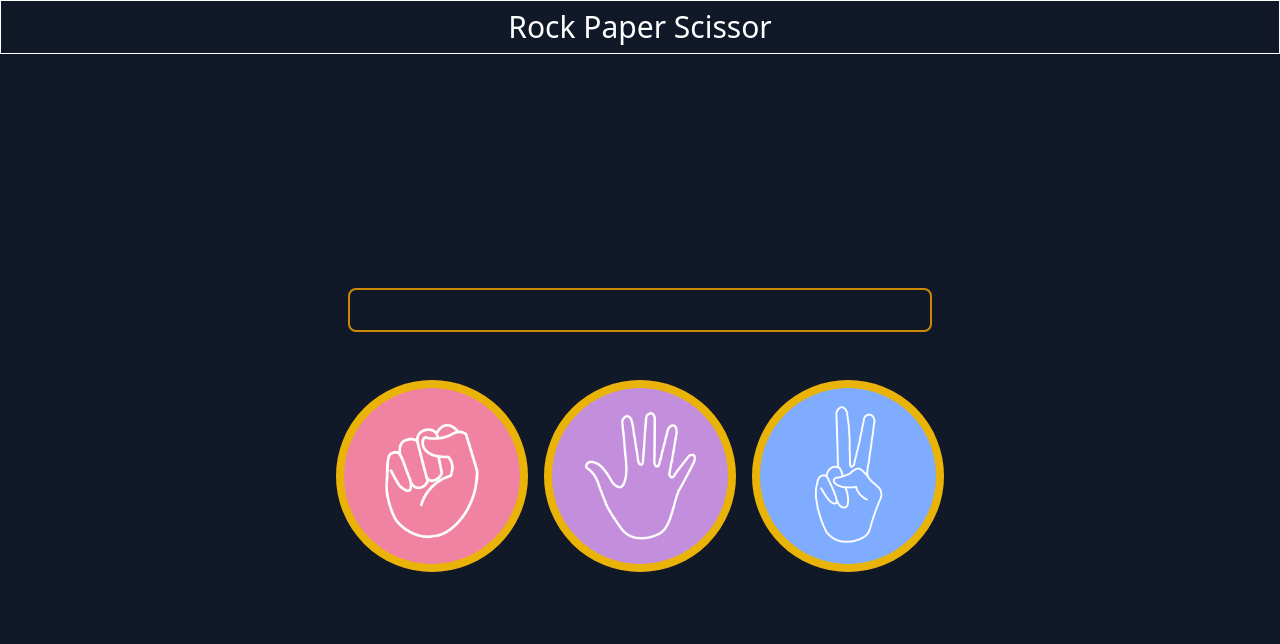
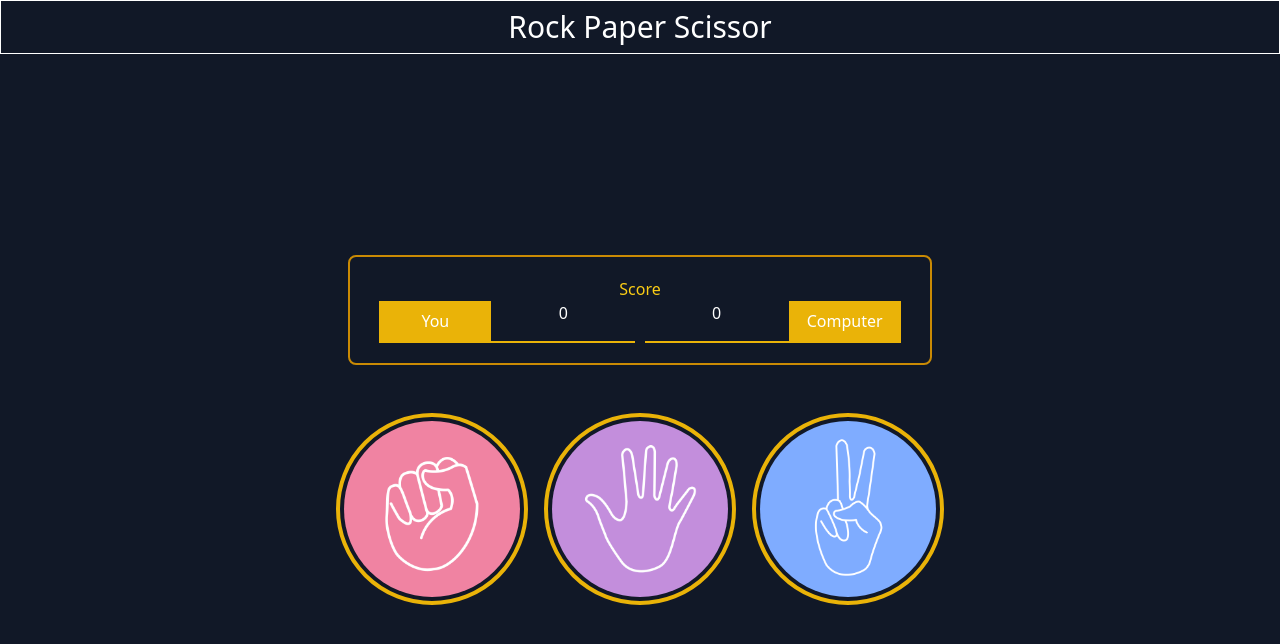
Before and after one commit to jacksonpais/web-games, a React (Vite) app: page /rock-paper-scissor in a window 1280 px wide. Shown: the top 644 px of the page. Built offline with nearby package versions, Linux system fonts and the light colour scheme.

Commit message:
score functionality to rock paper scissor

```diff
--- a/src/Container/Rock-Paper-Scissor/Board.tsx
+++ b/src/Container/Rock-Paper-Scissor/Board.tsx
@@ -1,20 +1,33 @@
 import { useState } from "react";
 import Circle from "./Circle";
 
+interface ScoreBoard {
+  myScore: number;
+  computerScore: number;
+}
+
+const defaultScoreBoardProps = {
+  myScore: 0,
+  computerScore: 0,
+};
+
 const Board = () => {
-  const [selectedItemId, setSelectedItemId] = useState("");
-  const [computerSelectedItemId, setComputerSelectedItemId] = useState("");
-  const [result, setResult] = useState("");
+  const [selectedItemId, setSelectedItemId] = useState<null | number>(null);
+  const [computerSelectedItemId, setComputerSelectedItemId] = useState<
+    null | number
+  >(null);
+  const [result, setResult] = useState<null | string>(null);
+  const [score, setScore] = useState<ScoreBoard>(defaultScoreBoardProps);
 
   const getRandomNumber = (minNumber: number, maxNumber: number): number => {
     return Math.floor(Math.random() * (maxNumber - minNumber + 1) + minNumber);
   };
 
-  const getComputerSelectedItemId = () => {
+  const getComputerSelectedItemId = (): number => {
     return getRandomNumber(0, 2);
   };
 
-  const getSelectedItemFromId = (id: number) => {
+  const getSelectedItemFromId = (id: number): string => {
     const obj: any = {
       0: "rock",
       1: "paper",
@@ -24,9 +37,9 @@ const Board = () => {
   };
 
   const handleClick = (id: number) => {
-    setSelectedItemId(id.toString());
+    setSelectedItemId(id);
     let compSelcted = getComputerSelectedItemId();
-    setComputerSelectedItemId(compSelcted.toString());
+    setComputerSelectedItemId(compSelcted);
     const gameLogic = [
       ["X", "0", "1"],
       ["1", "X", "0"],
@@ -36,44 +49,79 @@ const Board = () => {
     if (resultId === "X") {
       setResult("No one");
     } else {
+      let gameScore: ScoreBoard = { ...score };
+      gameScore.myScore =
+        resultId === "1" ? (gameScore.myScore += 10) : (gameScore.myScore += 0);
+      gameScore.computerScore =
+        resultId === "0"
+          ? (gameScore.computerScore += 10)
+          : (gameScore.computerScore += 0);
+      setScore(gameScore);
       setResult(resultId === "0" ? "Computer" : "You");
     }
   };
 
   const handleResetClick = () => {
-    setComputerSelectedItemId("");
-    setResult("");
-    setSelectedItemId("");
+    setComputerSelectedItemId(null);
+    setResult(null);
+    setSelectedItemId(null);
+    setScore(defaultScoreBoardProps);
   };
 
   return (
     <>
       <div>
         <div className="w-full mb-10">
-          <div className="border-2 border-yellow-600 rounded-lg p-5 text-yellow-400 text-center mx-5"></div>
+          <div className="border-2 border-yellow-600 rounded-lg p-5 text-yellow-400 text-center mx-5">
+            <p>Score</p>
+            <div className="flex flex-row justify-evenly">
+              <div className="w-64 border-b-2 border-yellow-500 text-white">
+                <span className="float-start p-2 bg-yellow-500 w-28">You</span>
+                {score.myScore}
+              </div>
+              <div className="w-64 border-b-2 border-yellow-500 text-white">
+                <span className="float-end  p-2 bg-yellow-500 w-28">
+                  Computer
+                </span>
+                {score.computerScore}
+              </div>
+            </div>
+          </div>
         </div>
         <div className="flex flex-row">
-          <Circle value="rock" handleClick={() => handleClick(0)} />
-          <Circle value="paper" handleClick={() => handleClick(1)} />
-          <Circle value="scissor" handleClick={() => handleClick(2)} />
+          <Circle
+            value="rock"
+            handleClick={() => handleClick(0)}
+            selected={selectedItemId == 0}
+          />
+          <Circle
+            value="paper"
+            handleClick={() => handleClick(1)}
+            selected={selectedItemId == 1}
+          />
+          <Circle
+            value="scissor"
+            handleClick={() => handleClick(2)}
+            selected={selectedItemId == 2}
+          />
         </div>
         <div className="w-full mt-10">
-          {selectedItemId === "" && computerSelectedItemId === "" ? null : (
+          {selectedItemId === null && computerSelectedItemId === null ? null : (
             <>
               <div className="border-2 border-yellow-600 rounded-lg p-5 text-yellow-400 text-center mx-5">
                 You selected{" "}
                 <span className="font-bold text-white">
-                  {getSelectedItemFromId(parseInt(selectedItemId))}
+                  {getSelectedItemFromId(selectedItemId as number)}
                 </span>
                 , Computer selected{" "}
                 <span className="font-bold text-white">
-                  {getSelectedItemFromId(parseInt(computerSelectedItemId))}
+                  {getSelectedItemFromId(computerSelectedItemId as number)}
                 </span>
-                {result === "" ? null : <p>{result} won!!</p>}
+                {result === null ? null : <p>{result} won!!</p>}
               </div>
             </>
           )}
-          {result === "" ? null : (
+          {result === null ? null : (
             <div className="text-center mt-5">
               <button
                 className="border-2 border-yellow-600 rounded-lg px-3 py-2 text-yellow-400 cursor-pointer hover:bg-yellow-600 hover:text-yellow-200"
```
